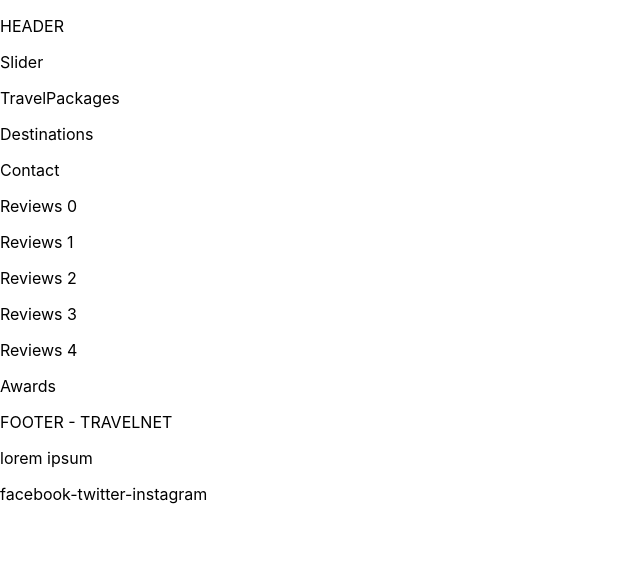
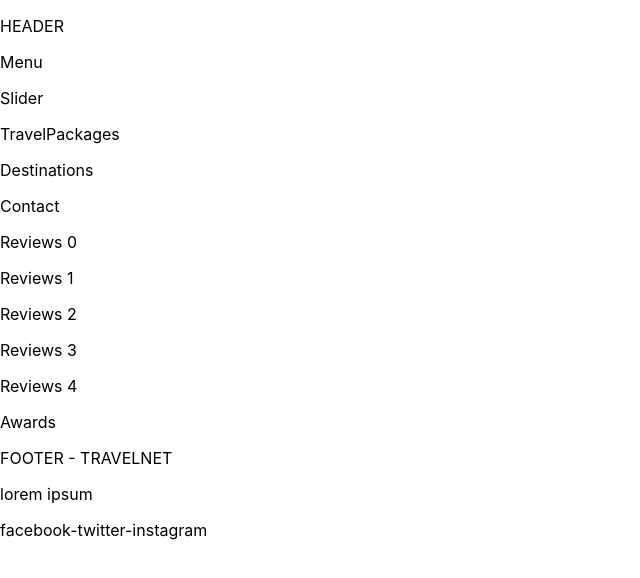
Before and after one commit to IvySaskia/TourismSite, a React (Create React App) app: page / in a window 1280 px wide. Shown: the top 578 px of the page, without its empty margins (0-640 px from the left). Built offline with nearby package versions, Linux system fonts and the light colour scheme.

Commit message:
ADD: Menu on header

```diff
--- a/src/layout/header/index.jsx
+++ b/src/layout/header/index.jsx
@@ -1,8 +1,11 @@
 import React from "react";
+import Menu from "../../components/menu";
 
 const Header = () => {
-  return (
-    <p>HEADER</p>
+  return (<>
+      <p>HEADER</p>
+      <Menu />
+    </>
   );
 };
 
```
